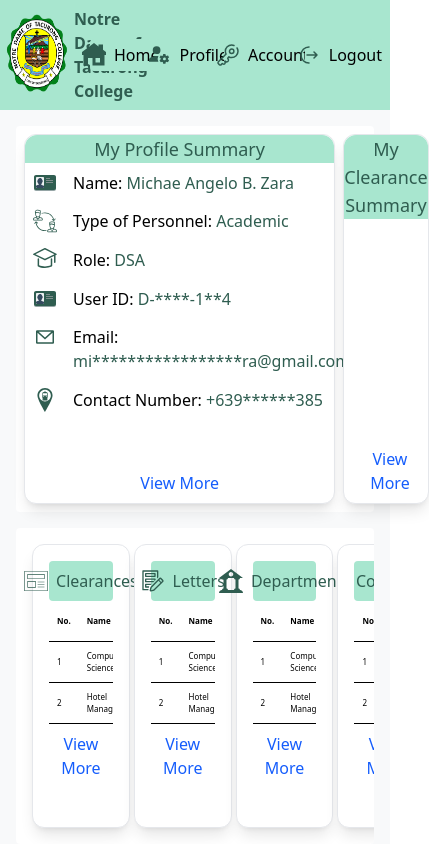
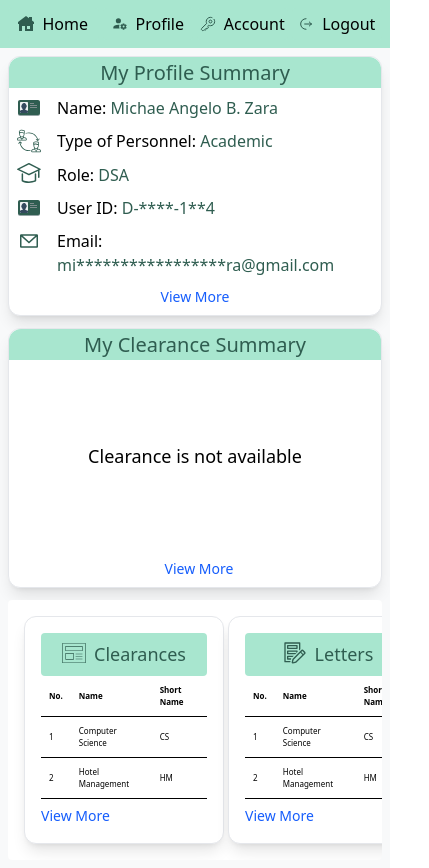
Before and after one commit to michaelangelozara/school-document-tracking-and-e-clearance-system-ui, a React (Vite) app: page /home in a window 390 px wide. Shown: the whole page, 429 px wide, since content can reach past the window. Before the commit the page ends 844 px from the top, so only its background shows below. Built offline with nearby package versions, Linux system fonts and the light colour scheme.

Commit message:
Initial responsiveness apply

```diff
--- a/src/components/ClearanceCard.tsx
+++ b/src/components/ClearanceCard.tsx
@@ -6,9 +6,11 @@ const ClearanceCard = () => {
       <h1 className="text-center text-lg bg-primary text-darkContrast rounded-tl-xl rounded-tr-xl">
         My Clearance Summary
       </h1>
-      <div className="bg-white flex-1 flex flex-col pl-2 pr-2"></div>
+      <div className="bg-white flex-1 flex flex-col justify-center items-center pl-2 pr-2">
+        <span className="text-md">Clearance is not available</span>
+      </div>
       <div className="flex justify-center p-2">
-        <button className="ml-2 w-fit text-blue-600 hover:underline hover:cursor-pointer">
+        <button className="ml-2 w-fit text-xs sm:text-sm text-blue-600 hover:underline hover:cursor-pointer">
           View More
         </button>
       </div>
--- a/src/components/NavigationBar.tsx
+++ b/src/components/NavigationBar.tsx
@@ -14,11 +14,11 @@ type ButtonPropsType = {
 const Button = ({ label, icon, onClick }: ButtonPropsType) => {
   return (
     <button
-      className={`w-full h-[10%] hover:cursor-pointer bg-primary text-contrast border-secondary hover:bg-[#8DD6B3] hover:text-white flex space-x-2 items-center justify-center rounded-sm p-1`}
+      className={`w-full hover:cursor-pointer bg-primary text-contrast border-secondary hover:bg-[#8DD6B3] hover:text-white flex space-x-2 items-center justify-center rounded-sm p-1`}
       onClick={onClick}
     >
-      <img className="size-6" src={icon} alt={label + " Icon"} />{" "}
-      <span>{label}</span>
+      <img className="size-4 sm:size-6" src={icon} alt={label + " Icon"} />{" "}
+      <h1 className="">{label}</h1>
     </button>
   );
 };
@@ -27,15 +27,19 @@ const NavigationBar = () => {
   const navigate = useNavigate();
 
   return (
-    <div className="w-full h-[13%] min-w-[375px] sm:px-2 md:px-4 lg:px-6 bg-primary flex items-center justify-between">
-      <div className="flex items-center flex-1">
-        <img className="w-22 h-22" src={NDTC_LOGO} alt="NDTC Logo" />
-        <span className="sm:text-[10px] md:text-[15px] lg:text-[22px] text-darkContrast font-bold">
+    <div className="w-full bg-primary md:grid grid-cols-2">
+      <div className="hidden md:flex items-center gap-1">
+        <img
+          className="size-16 lg:size-[74px]"
+          src={NDTC_LOGO}
+          alt="NDTC Logo"
+        />
+        <span className="text-sm text-darkContrast font-bold lg:text-md">
           Notre Dame of Tacurong College
         </span>
       </div>
       {/* Container for user profile & settings dropdown */}
-      <div className="flex flex-1 items-center p-4 gap-1">
+      <div className="w-full flex justify-between p-2 gap-1">
         <Button
           label="Home"
           icon={HOME_ICON}
--- a/src/components/ProfileSummaryCard.tsx
+++ b/src/components/ProfileSummaryCard.tsx
@@ -8,11 +8,11 @@ import TYPE_OF_PERSONNEL_ICON from "../assets/icon/svg/profile_summary/type-of-p
 
 const ProfileSummaryCard = () => {
   return (
-    <div className="border border-gray-200 rounded-xl bg-white flex-1/5 shadow-lg flex flex-col">
+    <div className="h-[260px] border border-gray-200 rounded-xl bg-white flex-1/5 shadow-lg flex flex-col lg:col-span-2">
       <h1 className="text-center text-lg text-darkContrast bg-primary rounded-tl-xl rounded-tr-xl">
         My Profile Summary
       </h1>
-      <div className="bg-white flex-1 flex flex-col pt-2 pl-2 pr-2 gap-[5%]">
+      <div className="bg-white flex-1 flex flex-col pt-2 pl-2 pr-2 gap-[5%] overflow-x-scroll">
         <div className="flex gap-4">
           <img src={USERNAME_ICON} alt="Year Level Icon" className="size-6" />
           <h1>
@@ -61,7 +61,7 @@ const ProfileSummaryCard = () => {
         </div>
       </div>
       <div className="flex justify-center p-2">
-        <button className="w-fit text-blue-600 hover:underline hover:cursor-pointer">
+        <button className="w-fit text-xs sm:text-sm text-blue-600 hover:underline hover:cursor-pointer">
           View More
         </button>
       </div>
--- a/src/components/SectionCard.tsx
+++ b/src/components/SectionCard.tsx
@@ -27,7 +27,7 @@ const SectionCard = ({
   }
 
   return (
-    <div className="min-w-[30%] bg-white shadow-lg border border-gray-200 rounded-xl p-4">
+    <div className="min-w-[200px] bg-white shadow-lg border border-gray-200 rounded-xl p-4">
       <div className="text-md bg-primary rounded text-darkContrast text-center p-2 flex justify-center gap-2">
         {icon !== "" ? (
           <img src={icon} alt={title + " Icon"} className="size-6" />
@@ -62,7 +62,7 @@ const SectionCard = ({
       </div>
       <button
         onClick={onClick}
-        className="mt-2 text-blue-600 hover:underline hover:cursor-pointer"
+        className="mt-2 text-xs sm:text-sm text-blue-600 hover:underline hover:cursor-pointer"
       >
         View More
       </button>
--- a/src/components/modal/DepartmentModal.tsx
+++ b/src/components/modal/DepartmentModal.tsx
@@ -11,22 +11,22 @@ const DepartmentModal = () => {
   return (
     <div className="fixed inset-0 bg-black/30 flex justify-center items-center z-50">
       {/* Modal Content */}
-      <div className="w-[95%] h-[85%] bg-background flex flex-col rounded-lg shadow-xl relative">
+      <div className="w-[95%] h-[95%] bg-background flex flex-col rounded-lg shadow-xl relative">
         {/* Header Layer */}
-        <div className="flex justify-between rounded-tl-lg rounded-tr-lg bg-primary text-darkContrast p-2">
-          <div className="flex items-center gap-2">
+        <div className="flex justify-between rounded-tl-lg rounded-tr-lg bg-primary text-darkContrast p-1">
+          <div className="flex justify-center items-center gap-2">
             <img
               src={DEPARTMENT_ICON}
               alt="Department Icon"
-              className="size-8"
+              className="size-6 sm:size-7"
             />
-            <span className="text-xl text-darkContrast">
+            <span className="text-md text-darkContrast">
               Department Section
             </span>
           </div>
           <button
             onClick={navigationHandler}
-            className="text-xl font-bold hover:text-red-500 hover:cursor-pointer"
+            className="text-lg font-bold hover:text-red-500 hover:cursor-pointer"
           >
             ✖
           </button>
--- a/src/components/modal/LetterModal.tsx
+++ b/src/components/modal/LetterModal.tsx
@@ -12,16 +12,20 @@ const LetterModal = () => {
   return (
     <div className="fixed inset-0 bg-black/30 flex justify-center items-center z-50">
       {/* Modal Content */}
-      <div className="w-[95%] h-[85%] bg-background flex flex-col rounded-lg shadow-xl relative">
+      <div className="w-[95%] h-[95%] bg-background flex flex-col rounded-lg shadow-xl relative">
         {/* Header Layer */}
-        <div className="flex justify-between rounded-tl-lg rounded-tr-lg bg-primary text-darkContrast p-2">
-          <div className="flex items-center gap-2">
-            <img src={LETTER_ICON} alt="Department Icon" className="size-8" />
-            <span className="text-xl text-darkContrast">Letter Section</span>
+        <div className="flex justify-between rounded-tl-lg rounded-tr-lg bg-primary text-darkContrast p-1">
+          <div className="flex justify-center items-center gap-2">
+            <img
+              src={LETTER_ICON}
+              alt="Department Icon"
+              className="size-6 sm:size-7"
+            />
+            <span className="text-md text-darkContrast">Letter Section</span>
           </div>
           <button
             onClick={navigationHandler}
-            className="text-xl font-bold hover:text-red-500 hover:cursor-pointer"
+            className="text-lg font-bold hover:text-red-500 hover:cursor-pointer"
           >
             ✖
           </button>
--- a/src/index.css
+++ b/src/index.css
@@ -12,4 +12,9 @@
     --color-accent: #FFEB99;
     --color-background: #F8F9FA;
     --color-darkContrast: #2F5D50;
+    --text-xs: 14px;
+    --text-sm: 16px;
+    --text-md: 18px;
+    --text-lg: 20px;
+    --text-xl: 22px;
 }
--- a/src/layouts/HomePageLayout.tsx
+++ b/src/layouts/HomePageLayout.tsx
@@ -3,7 +3,7 @@ import Home from "../pages/Home";
 
 const HomePageLayout = () => {
   return (
-    <div className="h-screen flex flex-col">
+    <div className="flex flex-col">
       <NavigationBar />
       <Home />
     </div>
--- a/src/pages/Home.tsx
+++ b/src/pages/Home.tsx
@@ -12,15 +12,13 @@ const Home = () => {
   const navigate = useNavigate();
 
   return (
-    <div className="flex flex-1 flex-wrap bg-background p-4 gap-[1rem]">
+    <div className="w-full grid grid-rows-3 gap-3 bg-background p-2 lg:grid lg:grid-cols-3">
       {/* User info and Clearance Summary */}
-      <div className="bg-white flex w-full h-[55%] p-2 gap-2 rounded">
-        <ProfileSummaryCard />
-        <ClearanceCard />
-      </div>
+      <ProfileSummaryCard />
+      <ClearanceCard />
 
       {/* Sections container */}
-      <div className="bg-white w-full h-[45%] flex p-4 gap-1 overflow-x-scroll rounded">
+      <div className="bg-white w-full flex p-4 gap-1 overflow-x-scroll rounded lg:col-span-full">
         <SectionCard
           icon={CLEARANCE_ICON}
           title="Clearances"
@@ -57,30 +55,6 @@ const Home = () => {
           allowedAuthorities={[]}
           userAuthorities={[]}
         />
-        <SectionCard
-          icon=""
-          title="Courses"
-          columns={["No.", "Name", "Short Name"]}
-          data={[
-            ["1", "Computer Science", "CS"],
-            ["2", "Hotel Management", "HM"],
-          ]}
-          onClick={() => navigate("/home/departments")}
-          allowedAuthorities={[]}
-          userAuthorities={[]}
-        />
-        <SectionCard
-          icon=""
-          title="Clubs"
-          columns={["No.", "Name", "Short Name"]}
-          data={[
-            ["1", "Computer Science", "CS"],
-            ["2", "Hotel Management", "HM"],
-          ]}
-          onClick={() => navigate("/home/departments")}
-          allowedAuthorities={[]}
-          userAuthorities={[]}
-        />
       </div>
 
       <Outlet />
```
Also changed, not shown: src/components/modal/ClearanceModal.tsx (+63 -8 lines).
